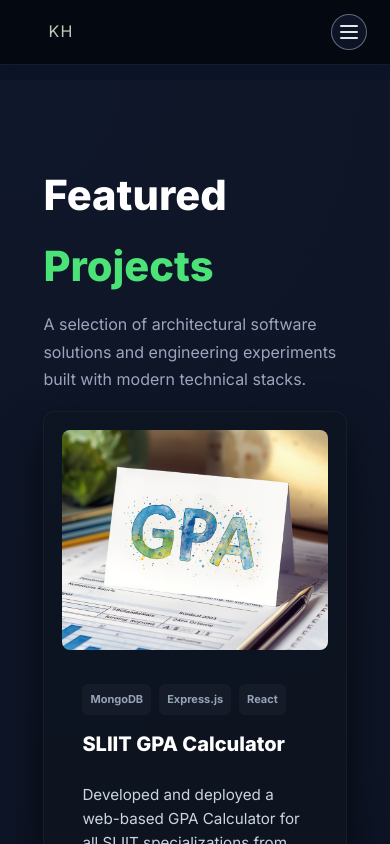
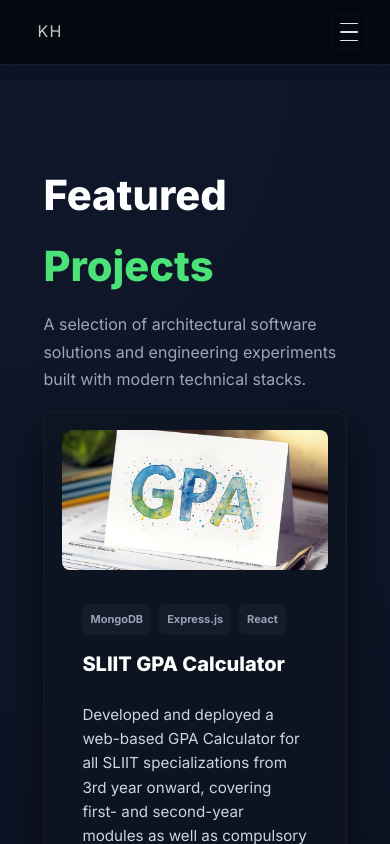
Before and after one commit to KavinduKHM/Personal-Portfolio, a React (Create React App) app in the folder frontend/: page /projects in a window 390 px wide. Shown: the top 844 px of the page. Built offline with nearby package versions, Linux system fonts and the light colour scheme.

Commit message:
Made mobile responsive

```diff
--- a/frontend/src/styles/styles.css
+++ b/frontend/src/styles/styles.css
@@ -490,6 +490,71 @@ section h2 {
   color: white;
   position: relative;
   overflow: hidden;
+}
+
+/* NAVBAR mobile behaviour */
+.navbar .navbar-toggle {
+  display: none;
+  width: 36px;
+  height: 36px;
+  border-radius: 8px;
+  background: transparent;
+  border: 1px solid rgba(255,255,255,0.04);
+  display: inline-flex;
+  align-items: center;
+  justify-content: center;
+  gap: 3px;
+  padding: 6px;
+}
+.navbar .navbar-toggle span {
+  display: block;
+  width: 18px;
+  height: 2px;
+  background: var(--text-dark);
+  border-radius: 2px;
+}
+.navbar-right { display: flex; align-items:center; gap: 18px; }
+
+/* Mobile menu - hidden by default */
+.navbar-right .navbar-links { display:flex; gap:20px; }
+.navbar-right.open { }
+
+@media (max-width: 900px) {
+  .navbar { padding: 12px 18px; }
+  .navbar a { margin-left: 14px; }
+  .navbar .navbar-toggle { display: inline-flex; }
+  .navbar-right { position: absolute; right: 16px; top: 64px; background: rgba(11,19,38,0.98); backdrop-filter: blur(8px); padding: 12px; border-radius: 10px; display: none; flex-direction: column; min-width: 180px; box-shadow: 0 10px 30px rgba(2,6,23,0.6); }
+  .navbar-right.open { display: flex; }
+  .navbar-right .navbar-links { flex-direction: column; gap: 8px; }
+  .navbar .logo { font-size: 1rem; }
+}
+
+/* Global small-screen adjustments */
+@media (max-width: 768px) {
+  :root { --container-padding: 20px; }
+  .container { padding: 0 20px; }
+  .page { padding: 40px 0; }
+  .hero { padding: 80px 20px; }
+  .home h1 { font-size: 2rem; }
+  .home p { font-size: 1rem; }
+  .project-media { height: 160px; }
+  .card { padding: 16px; border-radius: 10px; }
+  .btn-primary { padding: 10px 16px; }
+  .contact-hero h1 { font-size: 1.6rem; }
+  .contact-hero .lede { font-size: 0.95rem; }
+  .contact-right { width: 100%; }
+  .contact-layout { grid-template-columns: 1fr; }
+  .contact-map img { height: 200px; }
+  .project-grid { grid-template-columns: 1fr; }
+  .about-grid { grid-template-columns: 1fr; }
+}
+
+@media (max-width: 420px) {
+  .hero { padding: 64px 16px; }
+  .home h1 { font-size: 1.6rem; }
+  .contact-form input, .contact-form textarea { padding: 10px 10px; }
+  .project-media { height: 140px; }
+  .navbar-right { right: 8px; top: 56px; min-width: 140px; }
 }
 
 .hero-container {
```
